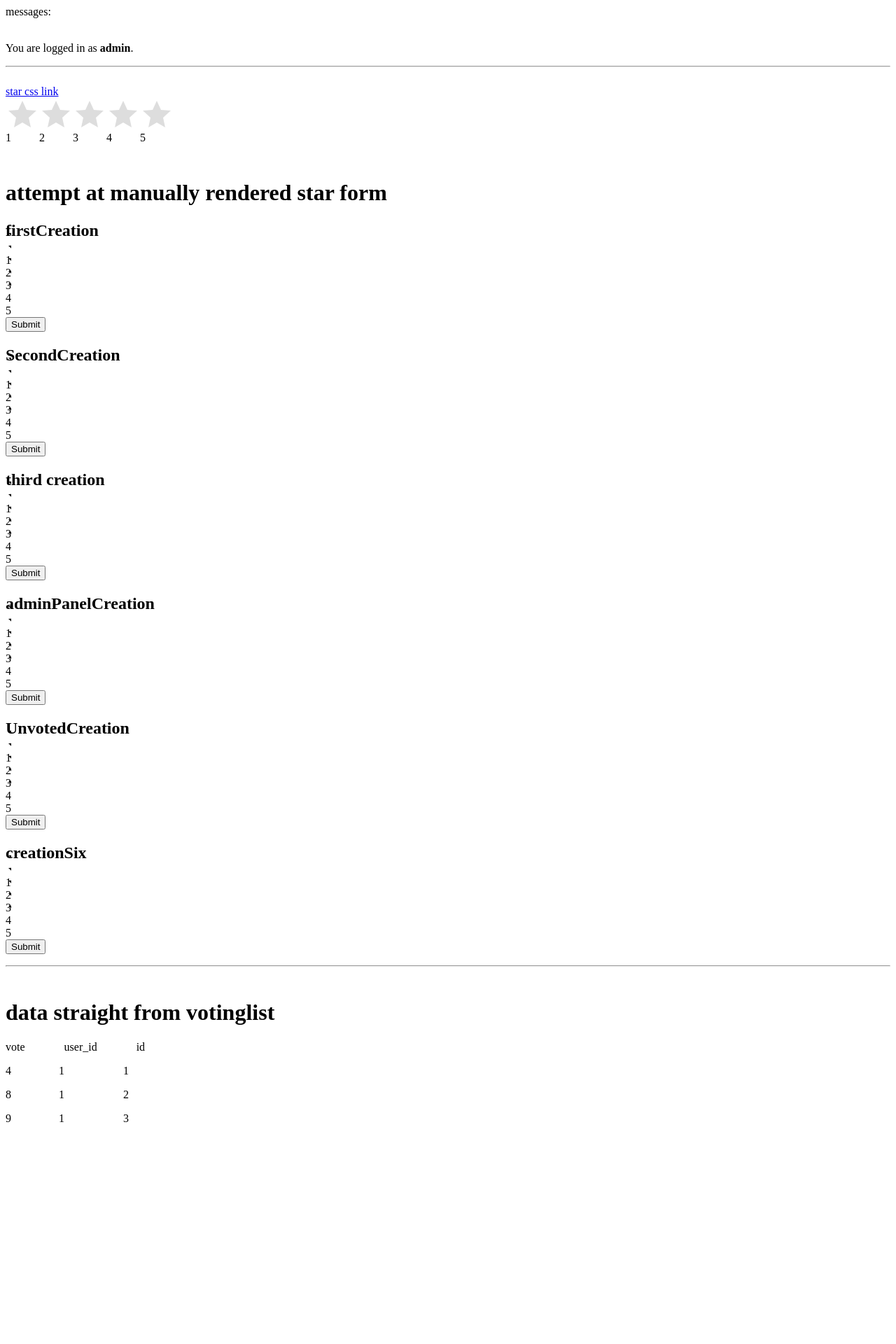
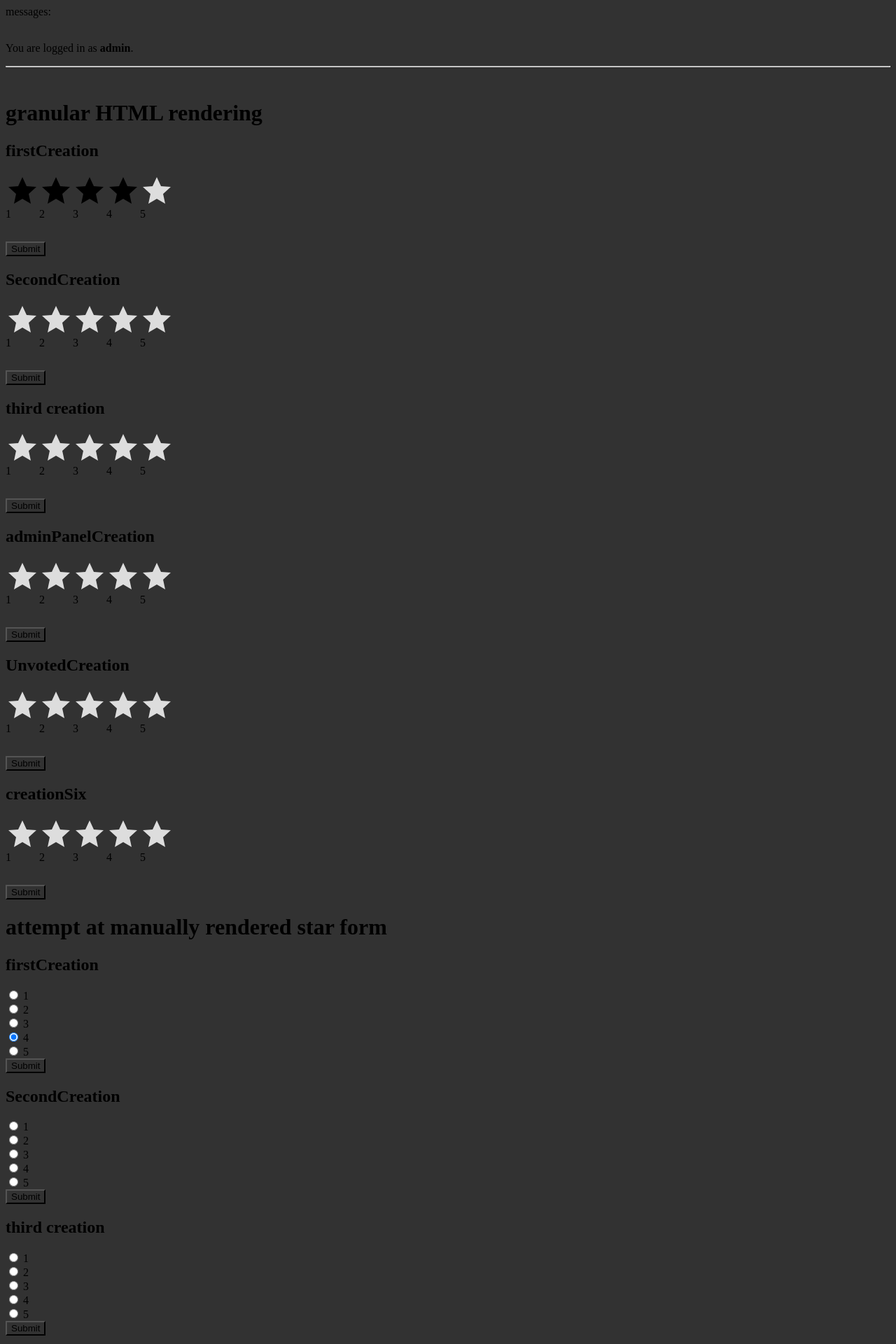
Before and after one commit to Thomas-More-Digital-Innovation/BricksAndMore, a Django app: page /voting/myvotes/ in a window 1280 px wide. Shown: the top 1920 px of the page at 70% size. Before the commit the page ends 1603 px from the top, so only its background shows below. Run offline with Django 4.2, Linux system fonts and the light colour scheme; a user stored in the database is signed in; data comes from the database, SQL or seed files in the repository; both versions use the stored data as it was after the commit.

Commit message:
added star rating (broken)

```diff
--- /dev/null
+++ b/voting/static/css/style.css
@@ -0,0 +1,36 @@
+* {
+    background-color: rgb(50, 50, 50);
+}
+
+
+/*
+css star rating
+from: https://iamkate.com/code/star-rating-widget/
+*/
+.voteform {
+    display: flex;
+}
+
+.voteform input {
+    display: none
+        /* position: absolute; */
+        /* left: -100vw; */
+}
+
+.voteform label {
+    width: 48px;
+    height: 48px;
+    padding: 48px 0 0;
+    overflow: hidden;
+    background: url('../stars.svg') no-repeat top left;
+}
+
+.voteform:not(:hover) input:indeterminate+label,
+.voteform:not(:hover) input:checked~input+label,
+.voteform input:hover~input+label {
+    background-position: -48px 0;
+}
+
+.voteform:not(:hover) input:focus-visible+label {
+    background-position: -96px 0;
+}
--- a/voting/templates/voting/header.html
+++ b/voting/templates/voting/header.html
@@ -1,10 +1,6 @@
 <head>
-	{% comment %} {% load static %}
-	<link href="{% static 'tinymce/css/prism.css' %}" rel="stylesheet">
-	<!-- Compiled and minified CSS -->
-    <link href="{% static 'main/css/materialize.css' %}" rel="stylesheet">
-    <!-- Compiled and minified JavaScript -->
-    <script src="https://cdnjs.cloudflare.com/ajax/libs/materialize/1.0.0/js/materialize.min.js"></script> {% endcomment %}
+  {% load static %}
+  <link rel="stylesheet" href="{% static 'css/style.css' %}">
 </head>
 
 <body>
--- a/voting/templates/voting/myvotes.html
+++ b/voting/templates/voting/myvotes.html
@@ -5,56 +5,32 @@
 
 <hr>
 <br>
-<a href="https://iamkate.com/code/star-rating-widget/">star css link</a>
-
-{% load static %}
 
 
-<style>
-  .vote {
-    display: flex;
-  }
 
-  .vote input {
-    color: red;
-    position: absolute;
-    left: -100vw;
-  }
+<h1>granular HTML rendering</h1>
 
-  .vote label {
-    width: 48px;
-    height: 48px;
-    padding: 48px 0 0;
-    overflow: hidden;
-    background: url('{% static 'stars.svg' %}') no-repeat top left;
-  }
+{% for creation, form in formDict.items %}
+<form method="post" novalidate>
+      {% csrf_token %}
 
-  .vote:not(:hover) input:indeterminate+label,
-  .vote:not(:hover) input:checked~input+label,
-  .vote input:hover~input+label {
-    background-position: -48px 0;
-  }
+      <h2>{{ creation.name }}</h2>
+      <div class="voteform">
 
-  .vote:not(:hover) input:focus-visible+label {
-    background-position: -96px 0;
-  }
-</style>
+        {% for radio in form.vote %}
+        {{ radio.tag }}
+        <label for="{{ radio.id_for_label }}">{{ radio.choice_label }}</label>
 
-<body>
-  <div class="vote">
-    <input id="rating1" type="radio" name="vote" value="1">
-    <label for="rating1">1</label>
-    <input id="rating2" type="radio" name="vote" value="2">
-    <label for="rating2">2</label>
-    <input id="rating3" type="radio" name="vote" value="3">
-    <label for="rating3">3</label>
-    <input id="rating4" type="radio" name="vote" value="4" >
-    <label for="rating4">4</label>
-    <input id="rating5" type="radio" name="vote" value="5">
-    <label for="rating5">5</label>
-  </div>
+        {% endfor %}
+      </div>
+
+      {% comment %} creationId won't show up in the form because it is a hidden inputfield {% endcomment %}
+      {{ form.creationId }}
 
 
+    <button type="submit">Submit</button>
+  </form>
+{% endfor %}
 
 <h1> attempt at manually rendered star form</h1>
 
```
Also changed, not shown: db.sqlite3.
